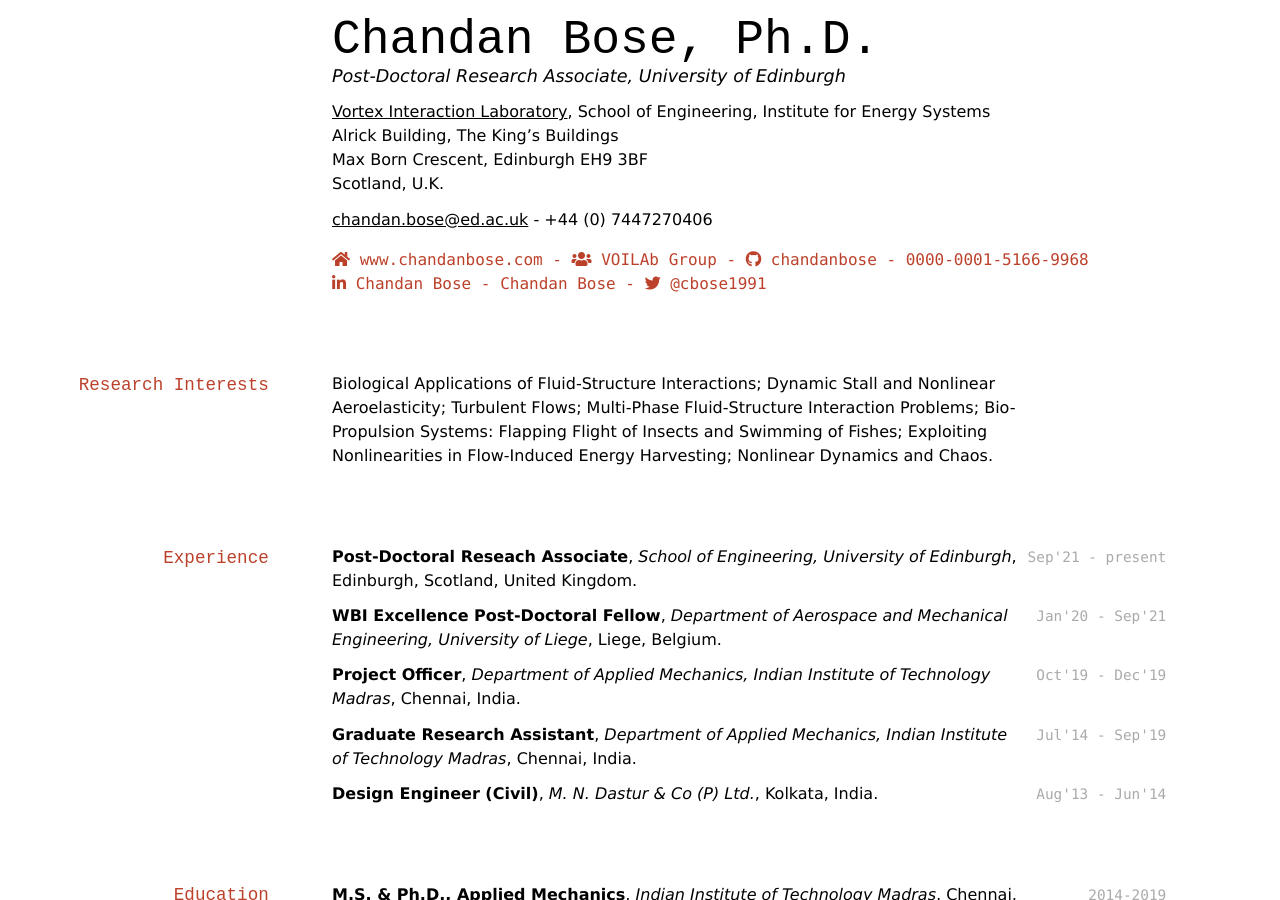
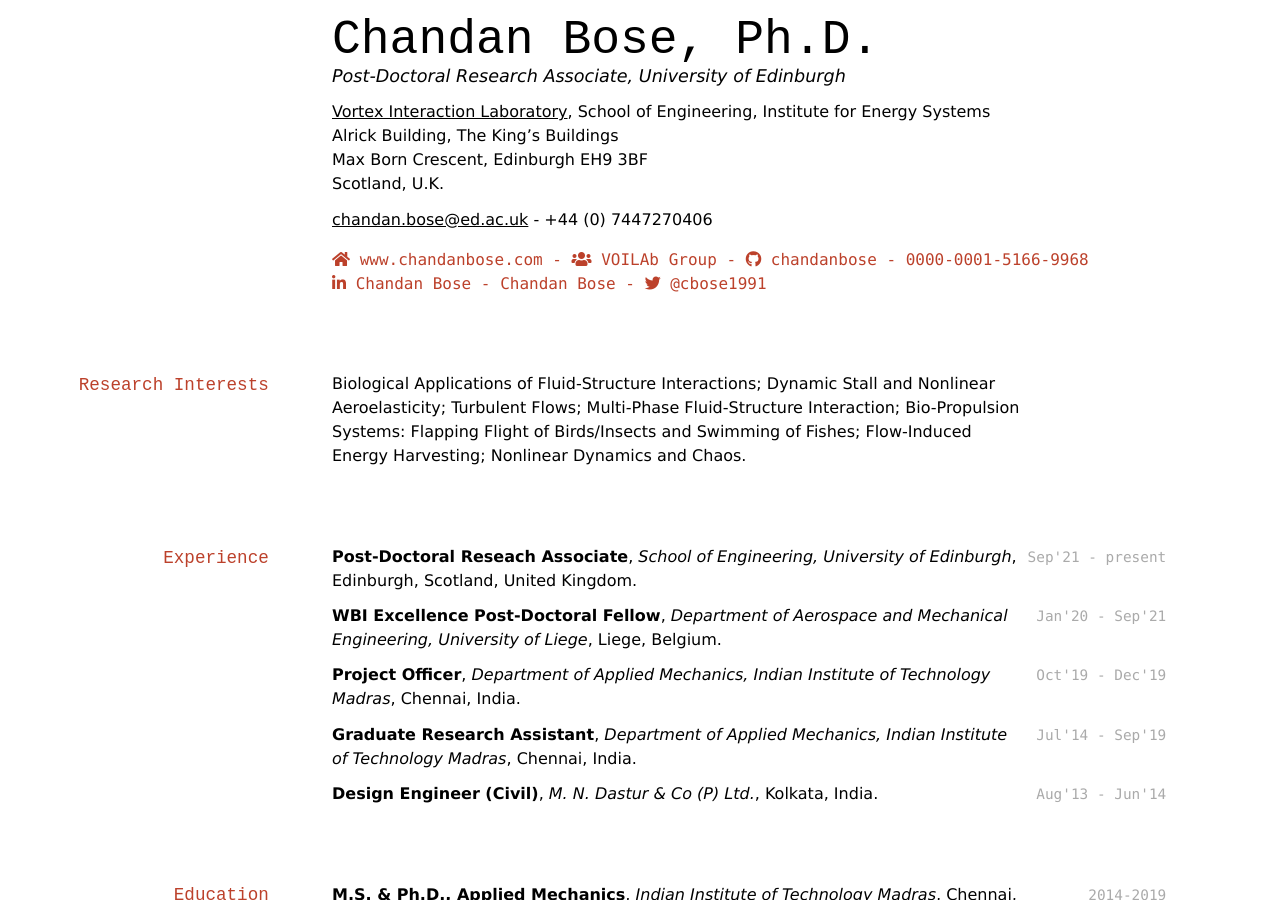
Before and after one commit to chandanbose/Curriculum-Vitae, a Jekyll site: the page built from index.md, in a window 1280 px wide and 900 px high. Built offline with Jekyll 4.4.1, drawn with Linux system fonts in a browser that asks for light colours; nearby versions of some CDN libraries; a style sheet for code colours, icons or effects is not loaded.

Commit message:
Setting Up

```diff
--- a/index.md
+++ b/index.md
@@ -25,7 +25,7 @@ Scotland, U.K. <br/>
 
 ## Research Interests
 
-Biological Applications of Fluid-Structure Interactions; Dynamic Stall and Nonlinear Aeroelasticity; Turbulent Flows; Multi-Phase Fluid-Structure Interaction Problems; Bio-Propulsion Systems: Flapping Flight of Insects and Swimming of Fishes; Exploiting Nonlinearities in Flow-Induced Energy Harvesting; Nonlinear Dynamics and Chaos.
+Biological Applications of Fluid-Structure Interactions; Dynamic Stall and Nonlinear Aeroelasticity; Turbulent Flows; Multi-Phase Fluid-Structure Interaction; Bio-Propulsion Systems: Flapping Flight of Birds/Insects and Swimming of Fishes; Flow-Induced Energy Harvesting; Nonlinear Dynamics and Chaos.
 
 ## Experience
 
```
